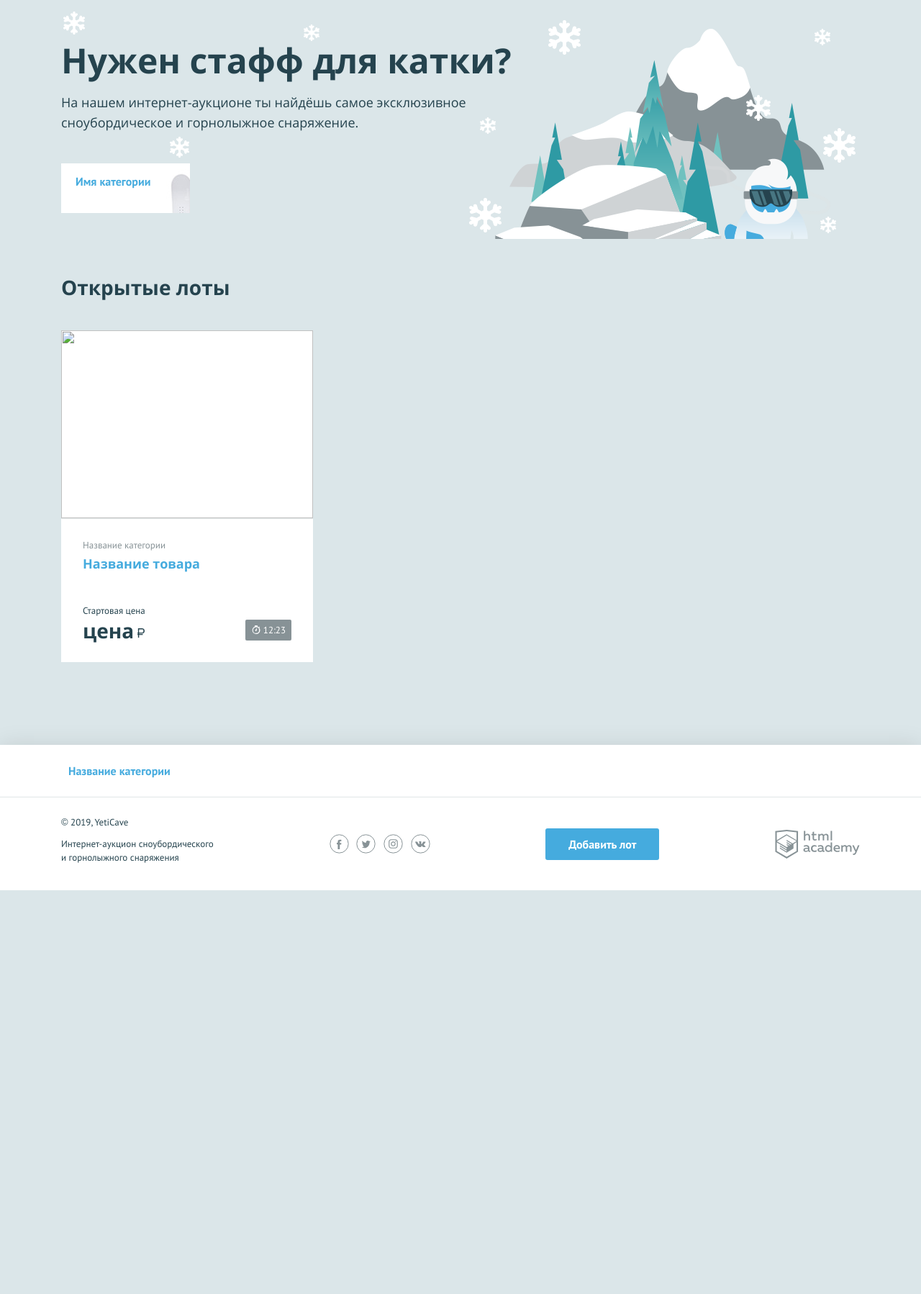
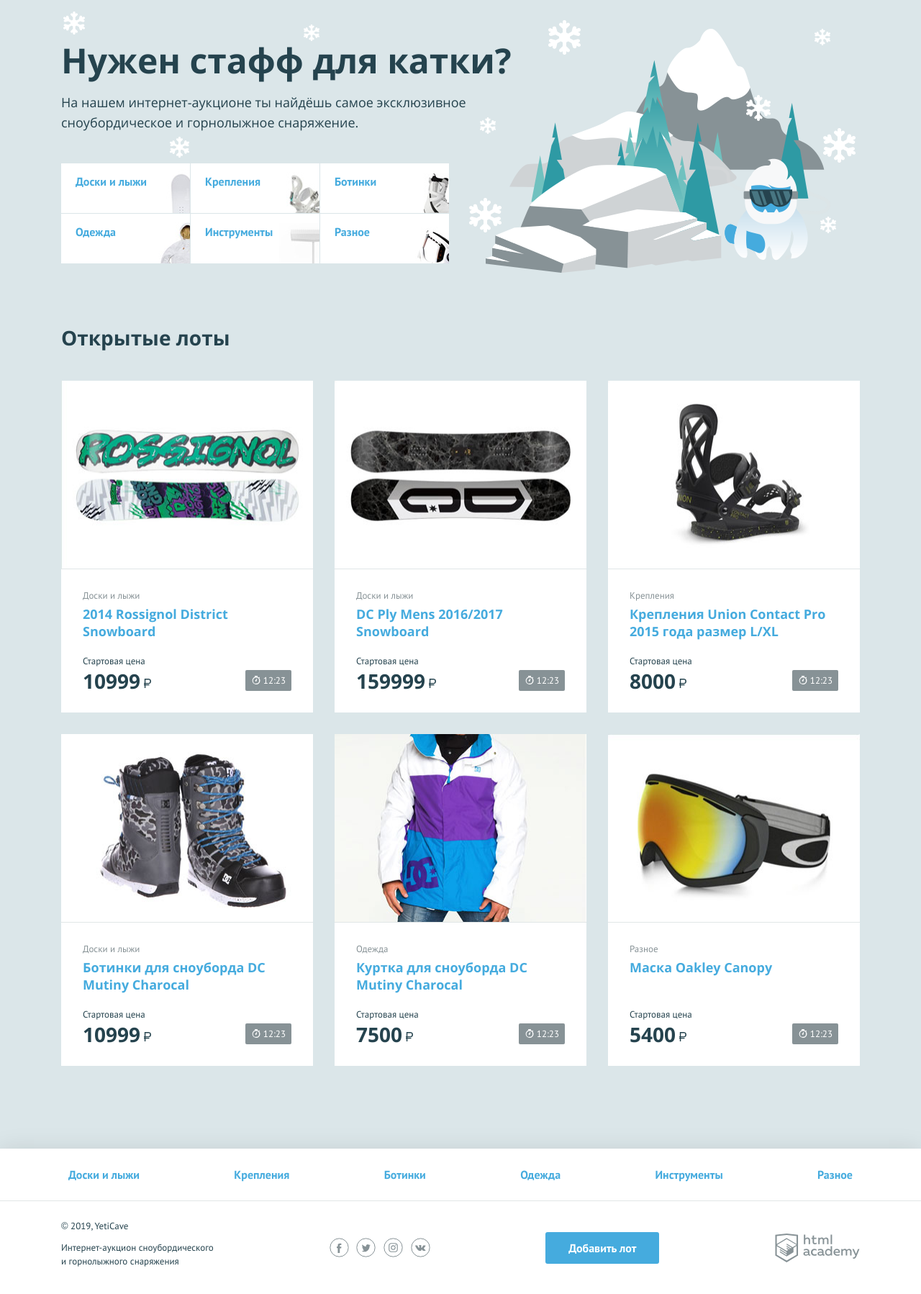
Before and after one commit to heroldserg89/php_yeticave, a PHP site: page / in a window 1280 px wide. Shown: the part 107-1905 px from the top of the page at 72% size. Before the commit the page ends 1344 px from the top, so only its background shows below. Run offline with PHP 8.4, Linux system fonts and the light colour scheme.

Commit message:
Итерация по массивам

```diff
--- a/index.php
+++ b/index.php
@@ -1,6 +1,53 @@
 <?php
 $is_auth = rand(0, 1);
 $user_name = 'Сергей';
+
+$categories = [
+    'boards' => 'Доски и лыжи',
+    'attachment' => 'Крепления',
+    'boots' => 'Ботинки',
+    'clothing' => 'Одежда',
+    'tools' => 'Инструменты',
+    'other' => 'Разное',
+];
+$lots = [
+    [
+        'title' => '2014 Rossignol District Snowboard',
+        'category' => $categories['boards'],
+        'price' => 10999,
+        'url_img' => 'img/lot-1.jpg'
+    ],
+    [
+        'title' => 'DC Ply Mens 2016/2017 Snowboard',
+        'category' => $categories['boards'],
+        'price' => 159999,
+        'url_img' => 'img/lot-2.jpg'
+    ],
+    [
+        'title' => 'Крепления Union Contact Pro 2015 года размер L/XL',
+        'category' => $categories['attachment'],
+        'price' => 8000,
+        'url_img' => 'img/lot-3.jpg'
+    ],
+    [
+        'title' => 'Ботинки для сноуборда DC Mutiny Charocal',
+        'category' => $categories['boards'],
+        'price' => 10999,
+        'url_img' => 'img/lot-4.jpg'
+    ],
+    [
+        'title' => 'Куртка для сноуборда DC Mutiny Charocal',
+        'category' => $categories['clothing'],
+        'price' => 7500,
+        'url_img' => 'img/lot-5.jpg'
+    ],
+    [
+        'title' => 'Маска Oakley Canopy',
+        'category' => $categories['other'],
+        'price' => 5400,
+        'url_img' => 'img/lot-6.jpg'
+    ],
+]
 ?>
 <!DOCTYPE html>
 <html lang="ru">
@@ -52,10 +99,11 @@ $user_name = 'Сергей';
             <p class="promo__text">На нашем интернет-аукционе ты найдёшь самое эксклюзивное сноубордическое и
                 горнолыжное снаряжение.</p>
             <ul class="promo__list">
-                <!--заполните этот список из массива категорий-->
-                <li class="promo__item promo__item--boards">
-                    <a class="promo__link" href="pages/all-lots.html">Имя категории</a>
+                <?php foreach ($categories as $id => $category) : ?>
+                    <li class="promo__item promo__item--<?= $id; ?>">
+                        <a class="promo__link" href="pages/all-lots.html"><?= $category; ?></a>
                     </li>
+                <?php endforeach; ?>
             </ul>
         </section>
         <section class="lots">
@@ -63,18 +111,19 @@ $user_name = 'Сергей';
                 <h2>Открытые лоты</h2>
             </div>
             <ul class="lots__list">
-                <!--заполните этот список из массива с товарами-->
+                <?php foreach ($lots as $lot): ?>
                     <li class="lots__item lot">
                         <div class="lot__image">
-                        <img src="" width="350" height="260" alt="">
+                            <img src="<?= $lot['url_img']; ?>" width="350" height="260" alt="">
                         </div>
                         <div class="lot__info">
-                        <span class="lot__category">Название категории</span>
-                        <h3 class="lot__title"><a class="text-link" href="pages/lot.html">Название товара</a></h3>
+                            <span class="lot__category"><?= $lot['category']; ?></span>
+                            <h3 class="lot__title"><a class="text-link" href="pages/lot.html"><?= $lot['title']; ?></a>
+                            </h3>
                             <div class="lot__state">
                                 <div class="lot__rate">
                                     <span class="lot__amount">Стартовая цена</span>
-                                <span class="lot__cost">цена<b class="rub">р</b></span>
+                                    <span class="lot__cost"><?= $lot['price']; ?><b class="rub">р</b></span>
                                 </div>
                                 <div class="lot__timer timer">
                                     12:23
@@ -82,6 +131,7 @@ $user_name = 'Сергей';
                             </div>
                         </div>
                     </li>
+                <?php endforeach; ?>
             </ul>
         </section>
     </main>
@@ -90,10 +140,11 @@ $user_name = 'Сергей';
 <footer class="main-footer">
     <nav class="nav">
         <ul class="nav__list container">
-            <!--заполните этот список из массива категорий-->
+            <?php foreach ($categories as $id => $category) : ?>
                 <li class="nav__item">
-                <a href="pages/all-lots.html">Название категории</a>
+                    <a href="pages/all-lots.html"><?= $category; ?></a>
                 </li>
+            <?php endforeach; ?>
         </ul>
     </nav>
     <div class="main-footer__bottom container">
```
Lines whose indentation alone changed are shown as unchanged.
